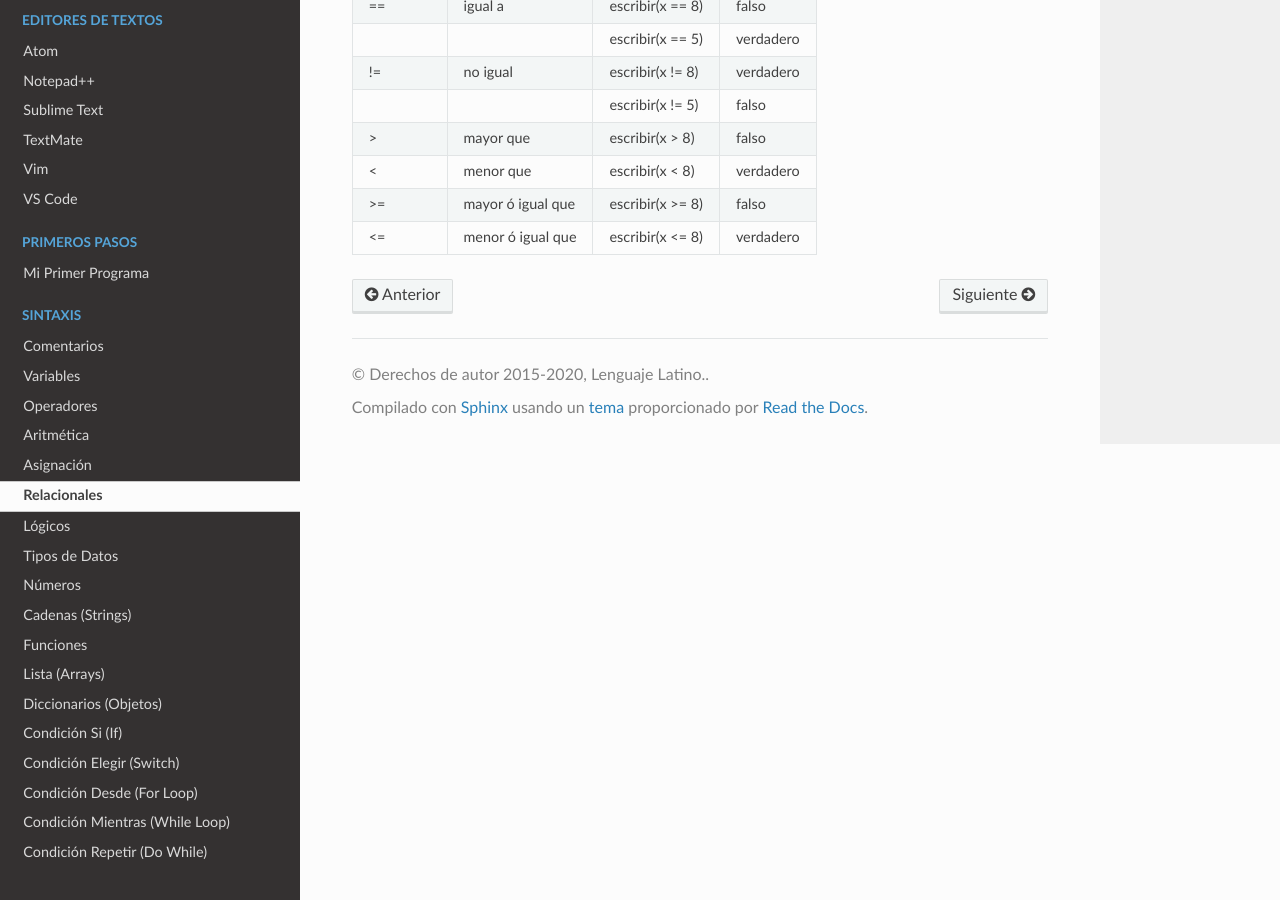
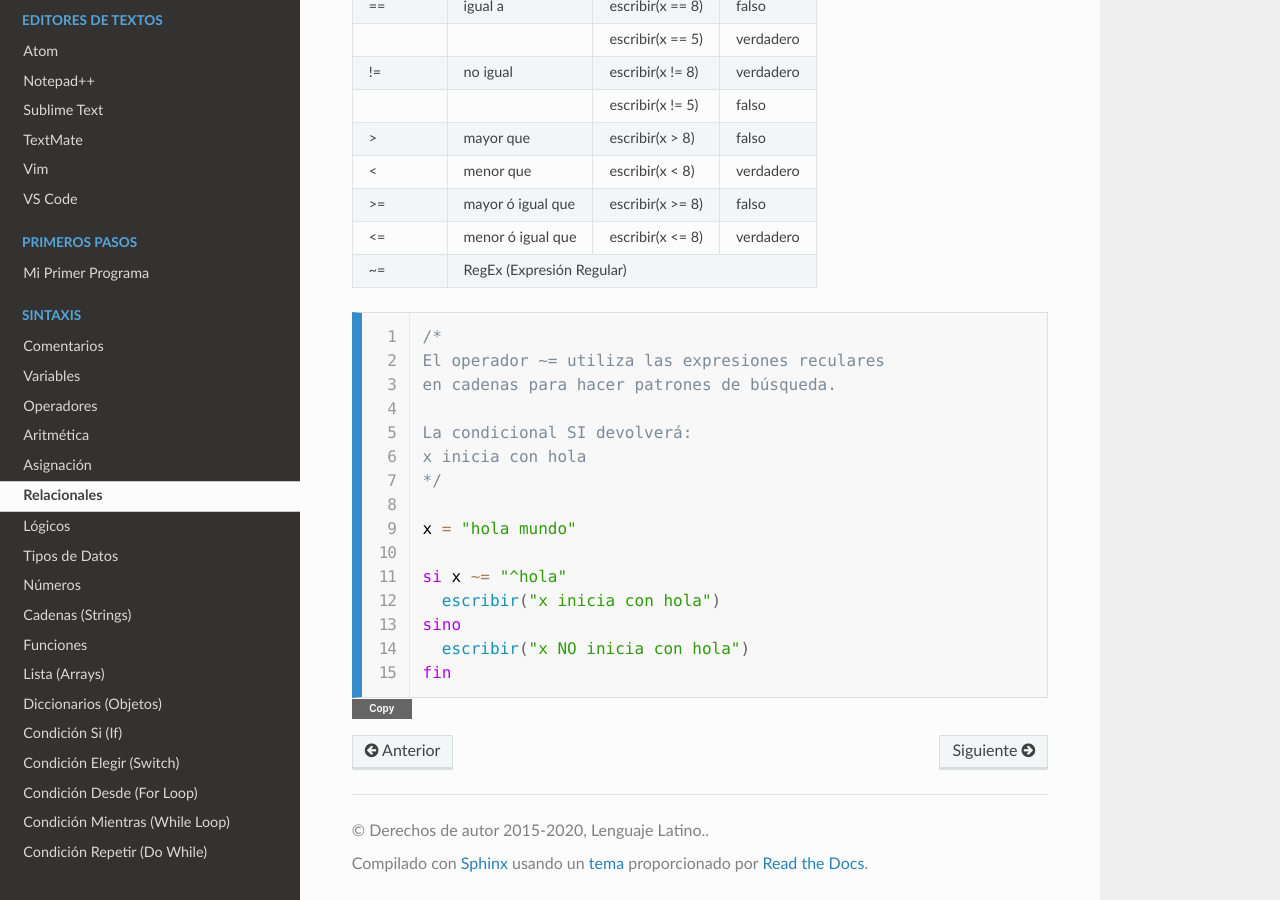
Before and after one commit to LatinoDocs/Manual-Latino, a Sphinx documentation site: the page built from docs/sintaxis/Relacionales.rst, in a window 1280 px wide and 900 px high, scrolled down 960 px. Built offline with Sphinx 7.4.7 and the Read the Docs theme 2.0.0, drawn with Linux system fonts in a browser that asks for light colours; pages that are not in the unit, such as notebooks, are missing from menus; comment, search, counter and statistics services are not loaded.

Commit message:
operador RegEx

```diff
--- a/docs/index.rst
+++ b/docs/index.rst
@@ -107,6 +107,7 @@ Si desea colaborar, mire el articulo de `guía de colaboración`_
    sintaxis/Condicion-Desde
    sintaxis/Condicion-Mientras
    sintaxis/Condicion-Repetir
+..   sintaxis/RegEx
 
 .. toctree::
    :maxdepth: 2
--- a/docs/sintaxis/Relacionales.rst
+++ b/docs/sintaxis/Relacionales.rst
@@ -63,3 +63,23 @@ Para los siguientes ejemplos supondremos que la variable **x** tiene un valor de
 +----------+-------------------+------------------+-----------+
 | \<=      | menor ó igual que | escribir(x <= 8) | verdadero |
 +----------+-------------------+------------------+-----------+
+| \~=      | RegEx (Expresión Regular)                        |
++----------+--------------------------------------------------+
+
+.. raw:: html
+
+   <pre><code class="language-latino line-numbers">/*
+   El operador ~= utiliza las expresiones reculares
+   en cadenas para hacer patrones de búsqueda.
+
+   La condicional SI devolverá:
+   x inicia con hola
+   */
+
+   x = "hola mundo"
+
+   si x ~= "^hola"
+     escribir("x inicia con hola")
+   sino
+     escribir("x NO inicia con hola")
+   fin</code></pre>
```
Also changed, not shown: docs/sintaxis/RegEx.rst (added, +144 -0 lines).
